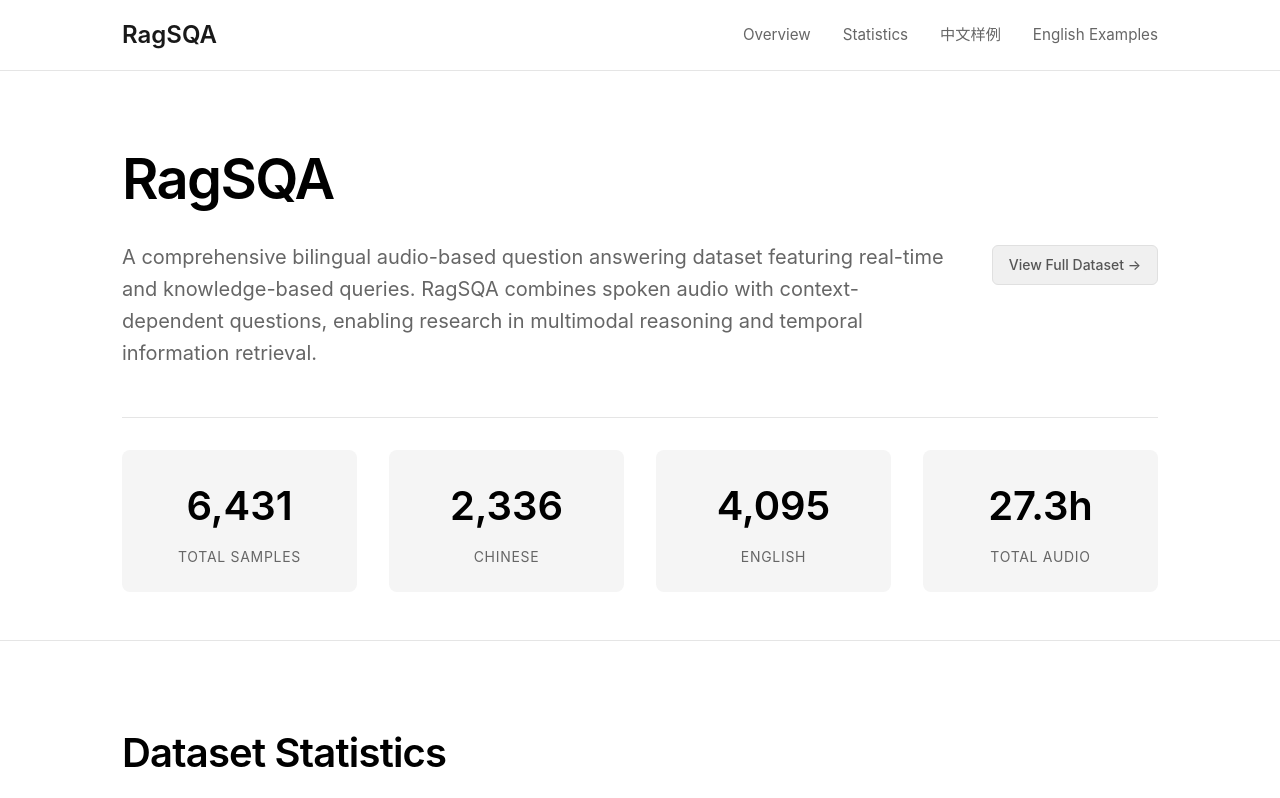
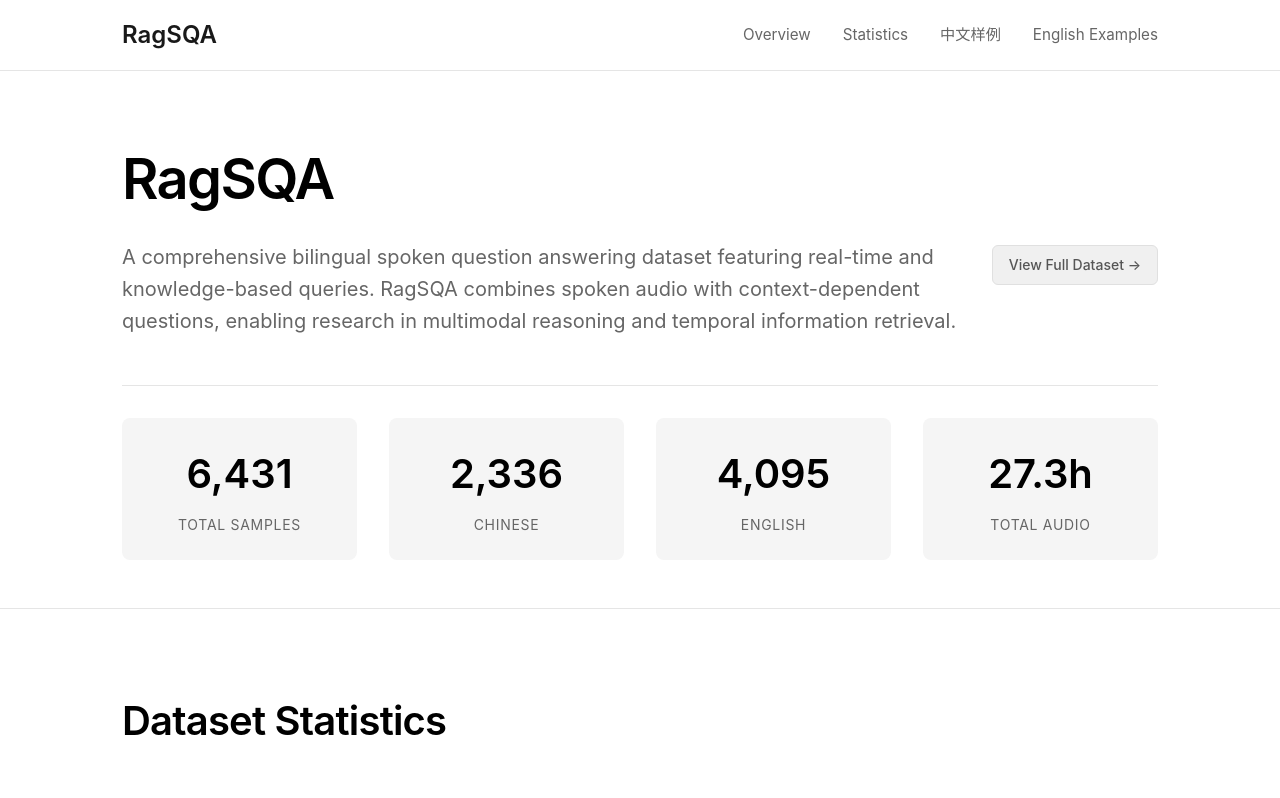
Before and after one commit to RagSQA/RagSQA, a plain HTML site: page index.html in a window 1280 px wide. Shown: the top 798 px of the page. Drawn offline with nearby package versions, Linux system fonts and the light colour scheme.

Commit message:
Update index.html

```diff
--- a/index.html
+++ b/index.html
@@ -424,7 +424,7 @@
         <div class="container">
             <h1>RagSQA</h1>
             <div class="header-intro">
-                <p class="subtitle">A comprehensive bilingual audio-based question answering dataset featuring real-time and knowledge-based queries. RagSQA combines spoken audio with context-dependent questions, enabling research in multimodal reasoning and temporal information retrieval.</p>
+                <p class="subtitle">A comprehensive bilingual spoken question answering dataset featuring real-time and knowledge-based queries. RagSQA combines spoken audio with context-dependent questions, enabling research in multimodal reasoning and temporal information retrieval.</p>
                 <a href="https://github.com/RagSQA/RagSQA" class="dataset-link" target="_blank" rel="noopener">View Full Dataset →</a>
             </div>
             <div class="quick-stats">
```
